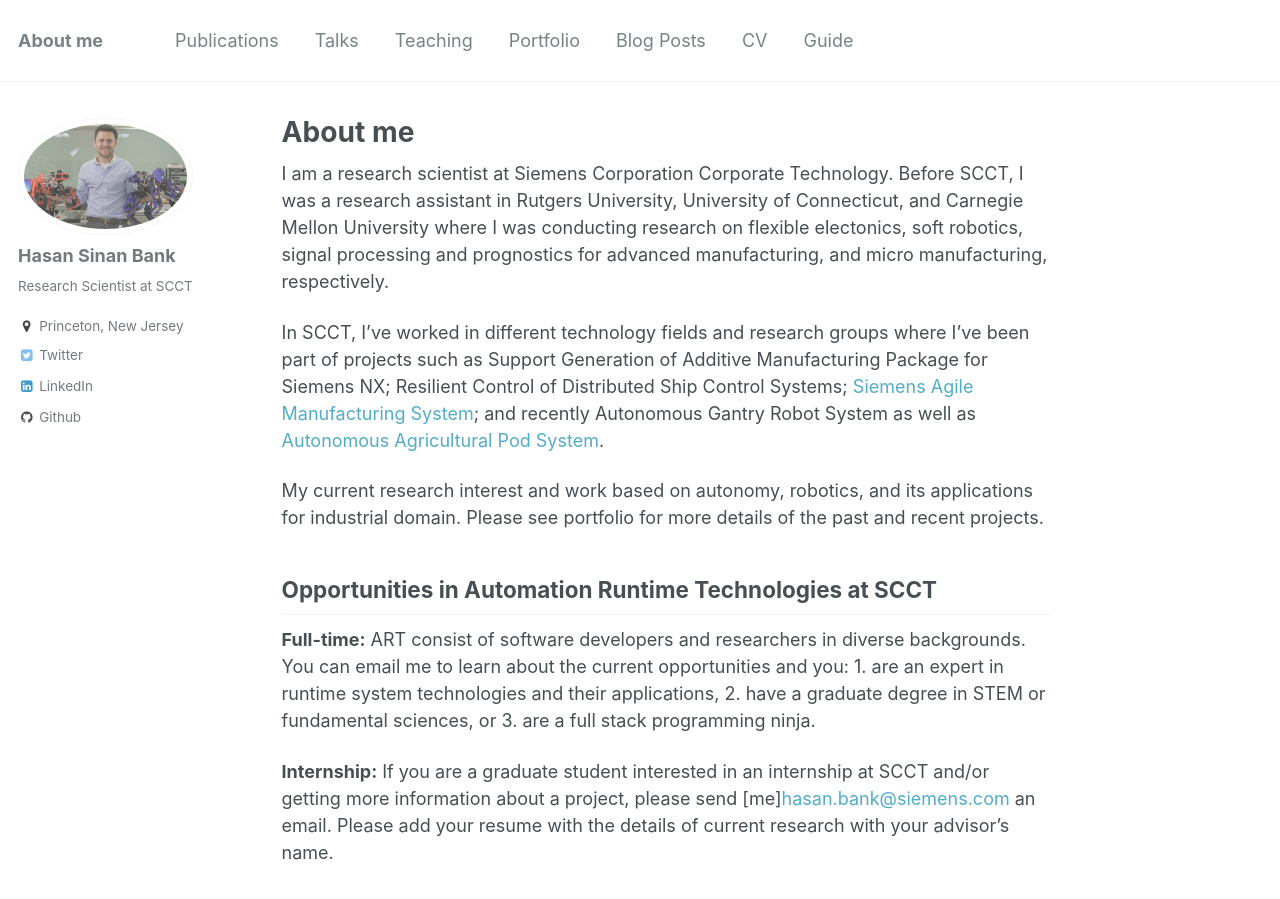
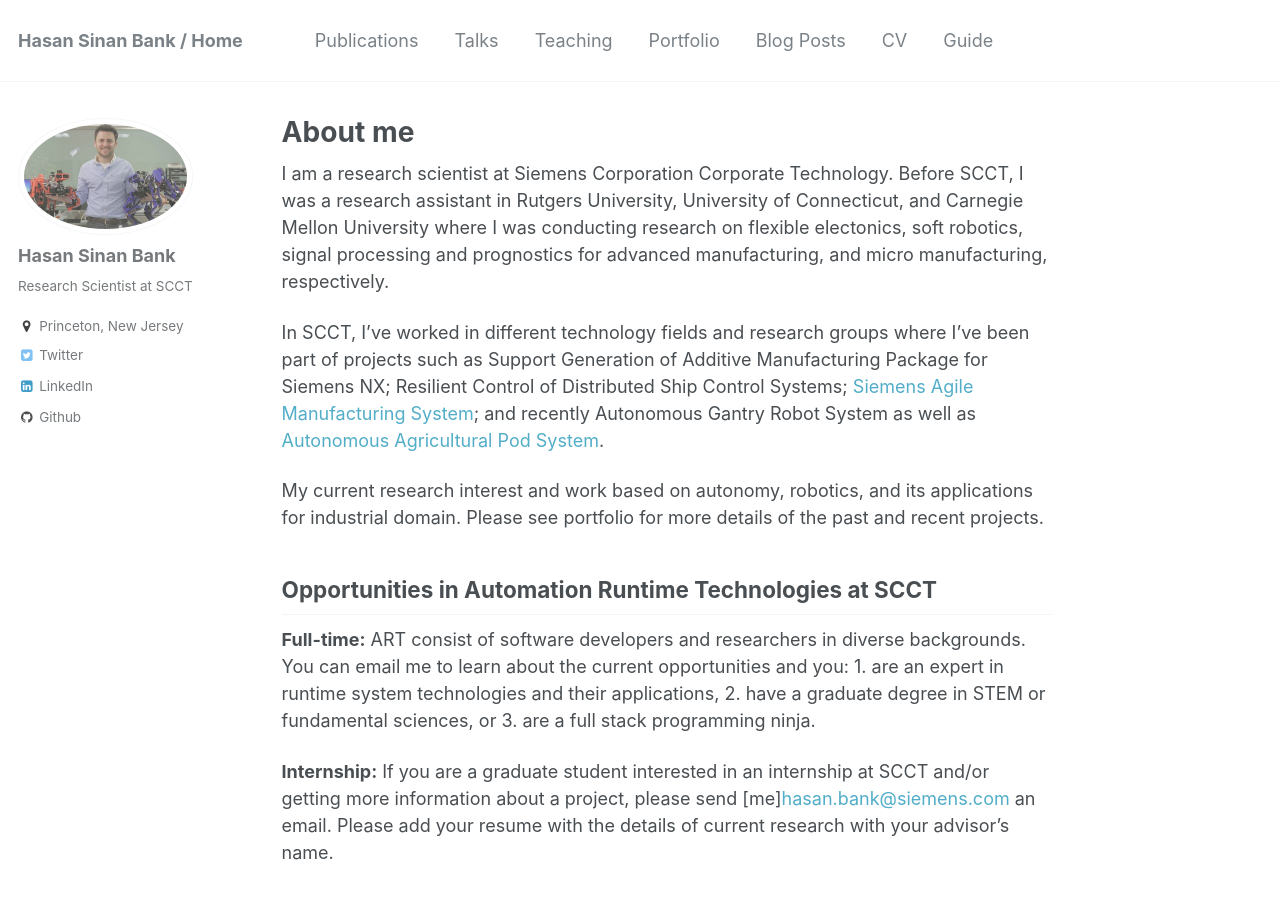
Before and after one commit to bankh/bankh.github.io, a Jekyll site: the page built from _pages/about.md, in a window 1280 px wide and 900 px high. Built offline with Jekyll 4.4.1, drawn with Linux system fonts in a browser that asks for light colours; a file with an impossible date is left out.

Commit message:
Started to update web

```diff
--- a/_config.yml
+++ b/_config.yml
@@ -7,7 +7,7 @@
 
 # Site Settings
 locale                   : "en-US"
-title                    : "About me"
+title                    : "Hasan Sinan Bank / Home"
 title_separator          : "-"
 name                     : &name "Hasan Sinan Bank"
 description              : &description "Research Scientist at SCCT"
```
